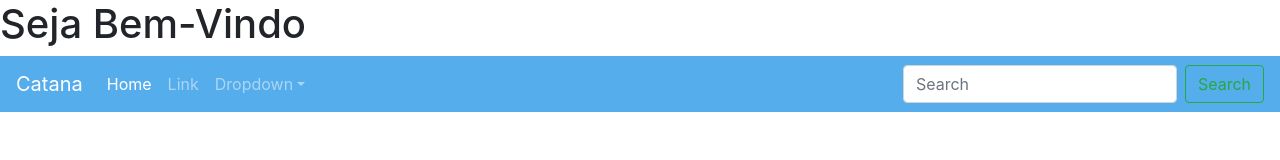
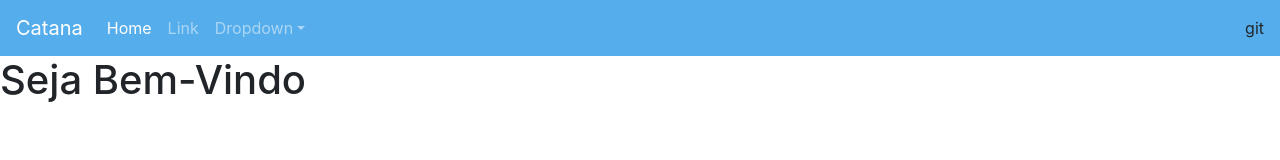
Before and after one commit to catanar/catanar.github.io, a plain HTML site: page index.html in a window 1280 px wide. Drawn offline with nearby package versions, Linux system fonts and the light colour scheme.

Commit message:
alteração h1

```diff
--- a/index.html
+++ b/index.html
@@ -10,7 +10,7 @@
     <link rel="stylesheet" href="https://stackpath.bootstrapcdn.com/bootstrap/4.3.1/css/bootstrap.min.css" integrity="sha384-ggOyR0iXCbMQv3Xipma34MD+dH/1fQ784/j6cY/iJTQUOhcWr7x9JvoRxT2MZw1T" crossorigin="anonymous">
   </head>
   <body>
-      <h1>Seja Bem-Vindo</h1>
+
       <nav class="navbar navbar-expand-sm navbar-dark" style="background-color: #55adec;">
           <a class="navbar-brand" href="#">Catana</a>
           <button class="navbar-toggler d-lg-none" type="button" data-toggle="collapse" data-target="#collapsibleNavId" aria-controls="collapsibleNavId"
@@ -31,12 +31,10 @@
                       </div>
                   </li>
               </ul>
-              <form class="form-inline my-2 my-lg-0">
-                  <input class="form-control mr-sm-2" type="text" placeholder="Search">
-                  <button class="btn btn-outline-success my-2 my-sm-0" type="submit">Search</button>
-              </form>
+ git
           </div>
       </nav>
+      <h1>Seja Bem-Vindo</h1>
     <!-- Optional JavaScript -->
     <!-- jQuery first, then Popper.js, then Bootstrap JS -->
     <script src="https://code.jquery.com/jquery-3.3.1.slim.min.js" integrity="sha384-q8i/X+965DzO0rT7abK41JStQIAqVgRVzpbzo5smXKp4YfRvH+8abtTE1Pi6jizo" crossorigin="anonymous"></script>
```
